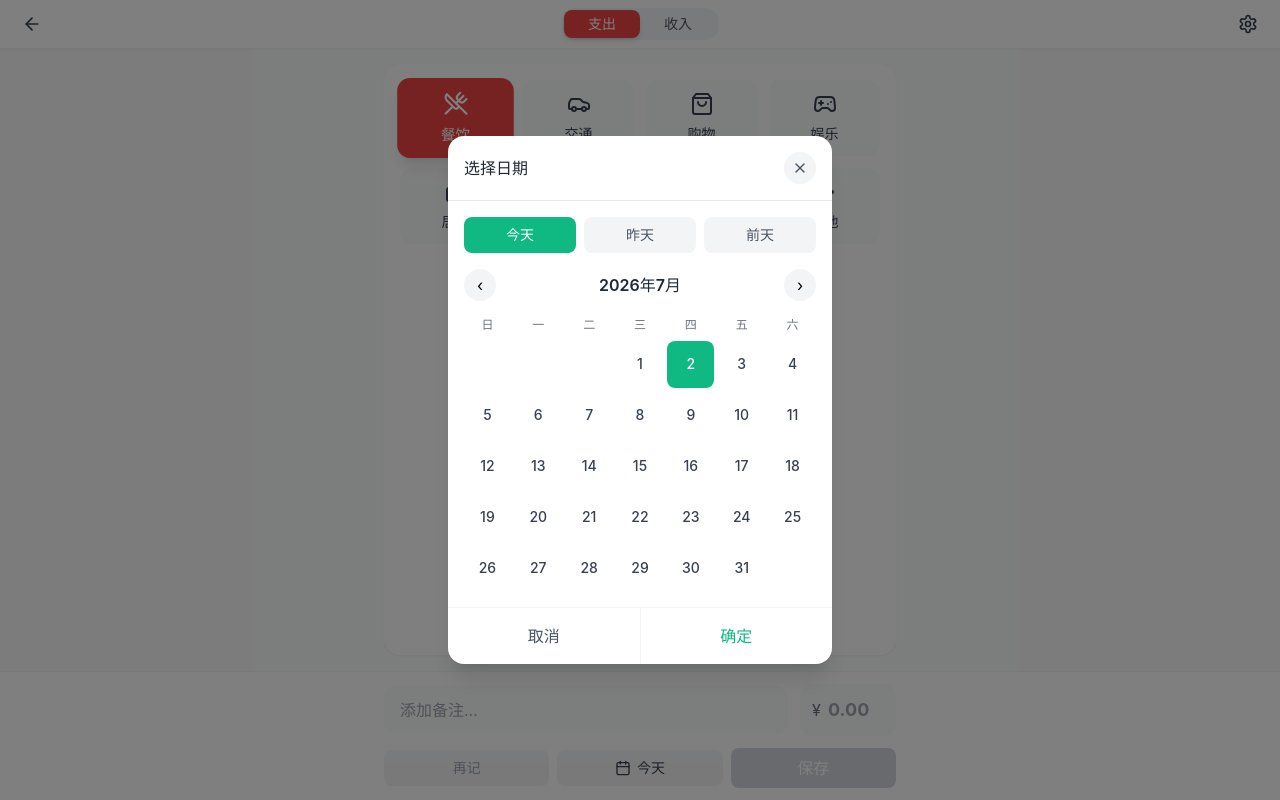
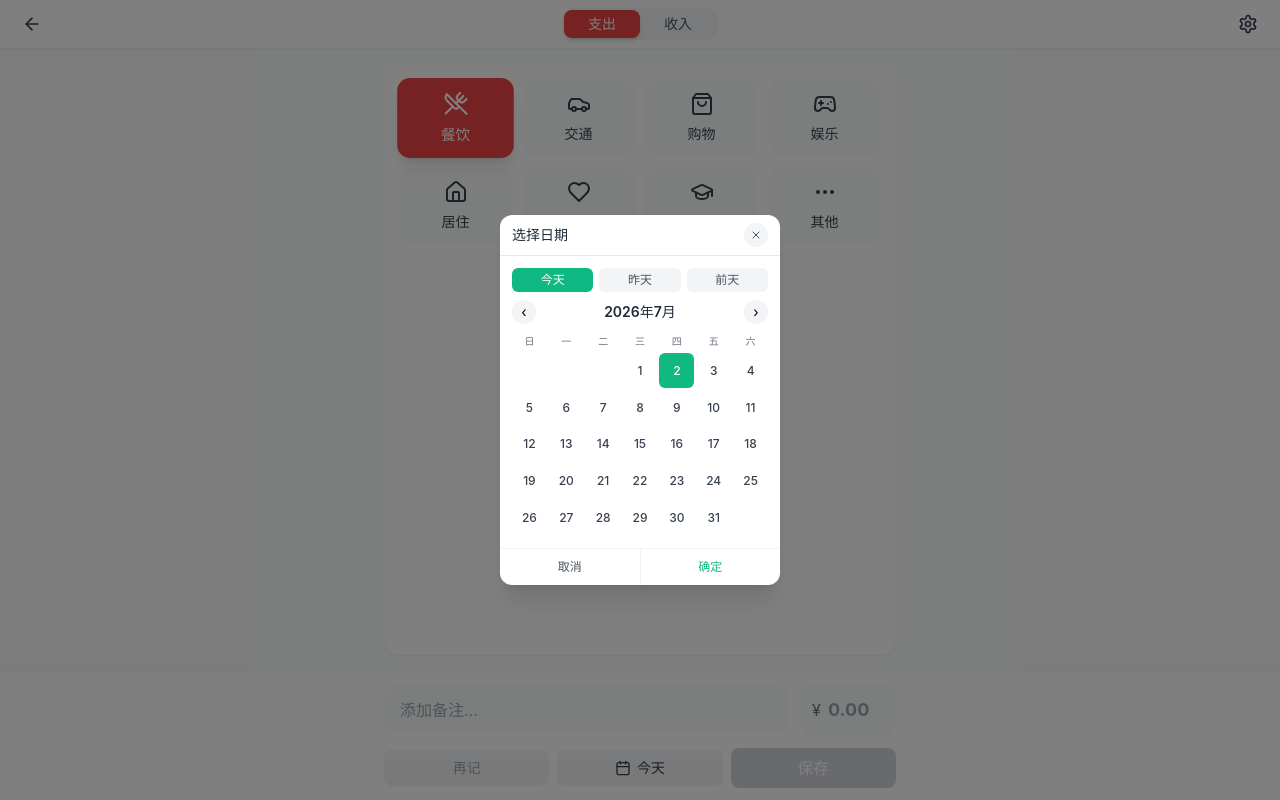
Before and after one commit to wangqi-pitaya/bill-records, a React (Vite) app: page /add in a window 1280 px wide. Both pictures are taken after a click on the button "今天". Built offline with nearby package versions, Linux system fonts and the light colour scheme.

Commit message:
feat: 实现账单记录功能
Co-authored-by: traeagent <traeagent@users.noreply.github.com>

```diff
--- a/src/components/DatePicker.tsx
+++ b/src/components/DatePicker.tsx
@@ -88,19 +88,19 @@ export const DatePicker = ({ isOpen, value, onConfirm, onClose }: DatePickerProp
   return (
     <div className="fixed inset-0 z-50 flex items-center justify-center px-4">
       <div className="absolute inset-0 bg-black/50" onClick={onClose} />
-      <div className="relative bg-white rounded-2xl shadow-xl w-full max-w-sm overflow-hidden">
-        <div className="flex items-center justify-between p-4 border-b">
-          <h3 className="text-base font-semibold text-gray-800">选择日期</h3>
+      <div className="relative bg-white rounded-xl shadow-xl w-full max-w-[280px] overflow-hidden">
+        <div className="flex items-center justify-between px-3 py-2 border-b">
+          <h3 className="text-sm font-semibold text-gray-800">选择日期</h3>
           <button
             onClick={onClose}
-            className="w-8 h-8 rounded-full bg-gray-100 flex items-center justify-center hover:bg-gray-200"
+            className="w-6 h-6 rounded-full bg-gray-100 flex items-center justify-center hover:bg-gray-200"
           >
-            <X className="w-4 h-4 text-gray-600" />
+            <X className="w-3 h-3 text-gray-600" />
           </button>
         </div>
 
-        <div className="p-4">
-          <div className="flex items-center gap-2 mb-4">
+        <div className="p-3">
+          <div className="flex items-center gap-1.5 mb-2">
             {quickDates.map((opt) => (
               <button
                 key={opt.value}
@@ -109,7 +109,7 @@ export const DatePicker = ({ isOpen, value, onConfirm, onClose }: DatePickerProp
                   setViewYear(parseInt(opt.value.split('-')[0]));
                   setViewMonth(parseInt(opt.value.split('-')[1]) - 1);
                 }}
-                className={`flex-1 py-2 text-sm rounded-lg font-medium transition-colors ${
+                className={`flex-1 py-1 text-xs rounded-md font-medium transition-colors ${
                   tempDate === opt.value
                     ? 'bg-emerald-500 text-white'
                     : 'bg-gray-100 text-gray-600 hover:bg-gray-200'
@@ -120,31 +120,31 @@ export const DatePicker = ({ isOpen, value, onConfirm, onClose }: DatePickerProp
             ))}
           </div>
 
-          <div className="flex items-center justify-between mb-3">
+          <div className="flex items-center justify-between mb-2">
             <button
               onClick={handlePrevMonth}
-              className="w-8 h-8 rounded-full bg-gray-100 flex items-center justify-center hover:bg-gray-200"
+              className="w-6 h-6 rounded-full bg-gray-100 flex items-center justify-center hover:bg-gray-200 text-sm"
             >
               ‹
             </button>
-            <span className="text-base font-semibold text-gray-800">
+            <span className="text-sm font-semibold text-gray-800">
               {viewYear}年{viewMonth + 1}月
             </span>
             <button
               onClick={handleNextMonth}
-              className="w-8 h-8 rounded-full bg-gray-100 flex items-center justify-center hover:bg-gray-200"
+              className="w-6 h-6 rounded-full bg-gray-100 flex items-center justify-center hover:bg-gray-200 text-sm"
             >
               ›
             </button>
           </div>
 
-          <div className="grid grid-cols-7 gap-1 mb-1">
+          <div className="grid grid-cols-7 gap-0.5 mb-0.5">
             {['日', '一', '二', '三', '四', '五', '六'].map((d) => (
-              <div key={d} className="text-center text-xs text-gray-500 py-1">{d}</div>
+              <div key={d} className="text-center text-[10px] text-gray-500 py-0.5">{d}</div>
             ))}
           </div>
 
-          <div className="grid grid-cols-7 gap-1">
+          <div className="grid grid-cols-7 gap-0.5">
             {days.map((day, idx) => {
               if (day === null) return <div key={idx} />;
               const isSelected = day === selectedDay;
@@ -153,7 +153,7 @@ export const DatePicker = ({ isOpen, value, onConfirm, onClose }: DatePickerProp
                 <button
                   key={idx}
                   onClick={() => handleSelectDay(day)}
-                  className={`aspect-square rounded-lg text-sm font-medium transition-colors ${
+                  className={`aspect-square rounded-md text-xs font-medium transition-colors ${
                     isSelected
                       ? 'bg-emerald-500 text-white'
                       : isToday
@@ -171,13 +171,13 @@ export const DatePicker = ({ isOpen, value, onConfirm, onClose }: DatePickerProp
         <div className="flex border-t border-gray-100">
           <button
             onClick={onClose}
-            className="flex-1 py-4 text-gray-600 font-medium hover:bg-gray-50 transition-colors border-r border-gray-100"
+            className="flex-1 py-2.5 text-xs text-gray-600 font-medium hover:bg-gray-50 transition-colors border-r border-gray-100"
           >
             取消
           </button>
           <button
             onClick={handleConfirm}
-            className="flex-1 py-4 text-emerald-500 font-medium hover:bg-emerald-50 transition-colors"
+            className="flex-1 py-2.5 text-xs text-emerald-500 font-medium hover:bg-emerald-50 transition-colors"
           >
             确定
           </button>
```
